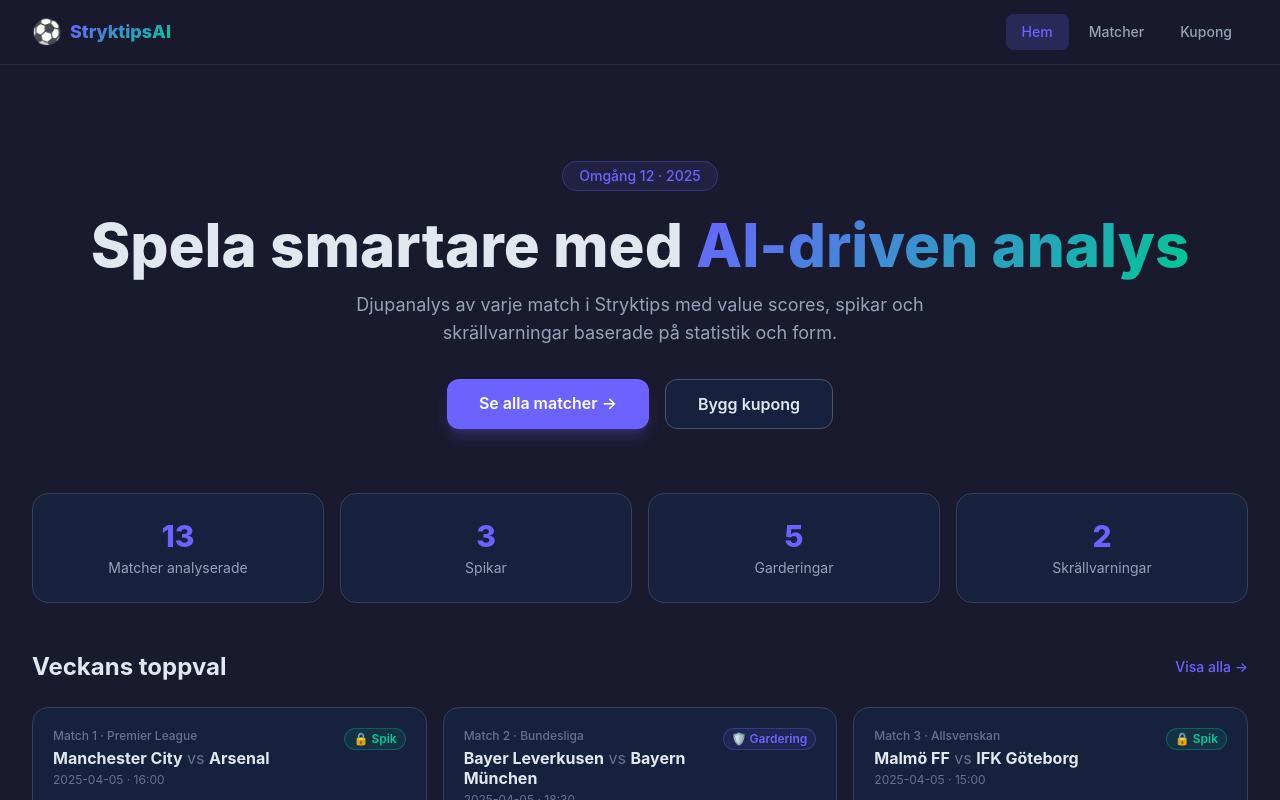
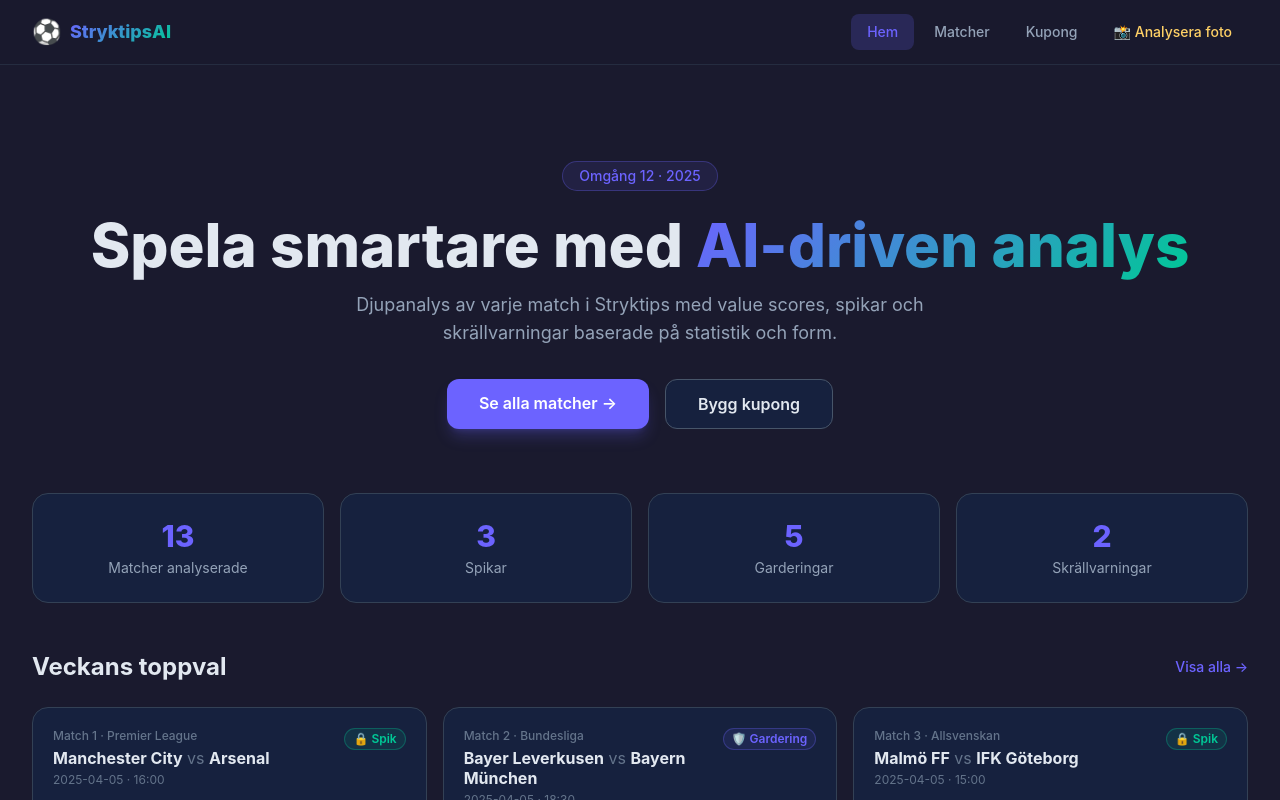
Before and after one commit to Carneteg/AI-Bet, a Next.js app: page / in a window 1280 px wide. Shown: the top 800 px of the page. Built offline with nearby package versions, Linux system fonts and the light colour scheme.

Commit message:
Update Navbar.tsx

```diff
--- a/components/Navbar.tsx
+++ b/components/Navbar.tsx
@@ -8,6 +8,7 @@
   { href: "/", label: "Hem" },
   { href: "/matches", label: "Matcher" },
   { href: "/coupon", label: "Kupong" },
+  { href: "/upload", label: "📸 Analysera foto" },
 ];
 
 export default function Navbar() {
@@ -32,6 +33,8 @@
                 "px-4 py-2 rounded-lg text-sm font-medium transition",
                 pathname === link.href
                   ? "bg-brand/20 text-brand"
+                  : link.href === "/upload"
+                  ? "text-accent-yellow hover:text-accent-yellow/80 hover:bg-accent-yellow/5"
                   : "text-slate-400 hover:text-slate-200 hover:bg-surface-card"
               )}
             >
```
